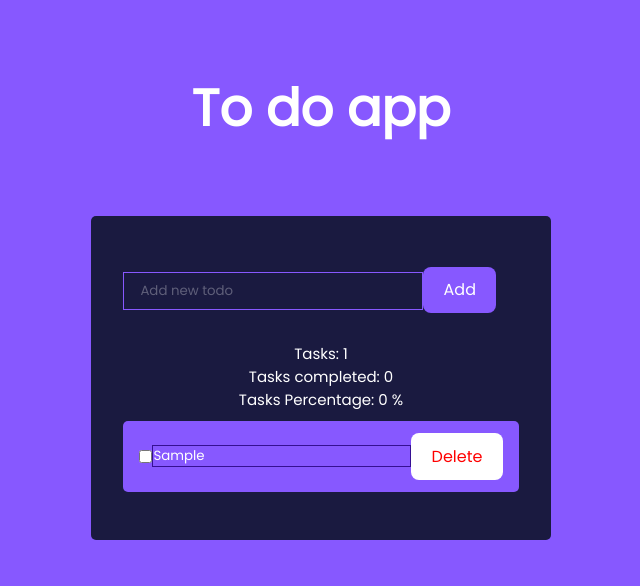
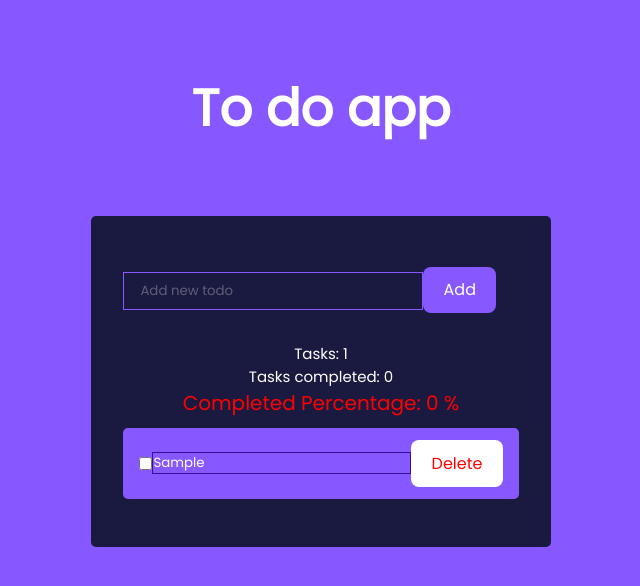
Before and after one commit to Mast8/react-todo, a React (Vite) app: page / in a window 1280 px wide. Both pictures are taken after typing "Sample" into the empty fields and a click on the button "Add". Shown: the top 586 px of the page, without its empty margins (319-959 px from the left). Built offline with nearby package versions, Linux system fonts and the light colour scheme.

Commit message:
percentage color

```diff
--- a/package.json
+++ b/package.json
@@ -1,9 +1,12 @@
 {
   "name": "-react-todo",
+  "homepage": "https://mast8.github.io/react-todo",
   "private": true,
   "version": "0.0.0",
   "type": "module",
   "scripts": {
+    "predeploy" : "npm run build",
+    "deploy" : "gh-pages -d dist",
     "dev": "vite",
     "build": "vite build",
     "lint": "eslint . --ext js,jsx --report-unused-disable-directives --max-warnings 0",
@@ -21,6 +24,7 @@
     "eslint-plugin-react": "^7.34.1",
     "eslint-plugin-react-hooks": "^4.6.0",
     "eslint-plugin-react-refresh": "^0.4.6",
+    "gh-pages": "^6.1.1",
     "vite": "^5.2.0"
   }
 }
--- a/src/App.css
+++ b/src/App.css
@@ -18,16 +18,17 @@ body {
   text-align: center;
 }
 
+ul {
+  color: white;
+}
+
 h1 {
-
   color: #fff;
   padding-top: 5rem;
   margin-bottom: 0.5rem;
-
   text-align: center;
-
-    font-size: 3.2em;
-    line-height: 1.1;
+  font-size: 3.2em;
+  line-height: 1.1;
 
 }
 
@@ -39,6 +40,16 @@ h1 {
   margin: auto;
   color: red;
   margin-bottom: 0.5rem;
+}
+
+.bad {
+  font-size: 20px;
+  color: red;
+}
+
+.good {
+  font-size: 20px;
+  color: green;
 }
 
 .totalTodos {
--- a/src/App.jsx
+++ b/src/App.jsx
@@ -61,6 +61,12 @@ export default function App() {
     })
   }
   var Percentage = Math.round(countCompleted/countTodos*100) ;
+  let classnamePer ;
+
+  if(Percentage > 50 )
+     classnamePer = "good" ;
+  else  classnamePer = "bad";
+
   return (
     <>
       <h1> To do app</h1>
@@ -70,7 +76,7 @@ export default function App() {
       <div className="totalTodos"> Tasks: {countTodos}
         <div>   Tasks completed: {countCompleted}
         </div>
-        <div>   Tasks Percentage: {Percentage} %
+        <div className={classnamePer}>   Completed Percentage: {Percentage} %
         </div>
       </div>  }
 
--- a/src/Components/TodoItem.jsx
+++ b/src/Components/TodoItem.jsx
@@ -7,7 +7,6 @@ export function TodoItem({ completed, id, title, toggleTodo, deleteTodo,editTodo
           checked={completed}
           onChange={e => toggleTodo(id, e.target.checked)}
       />
-     {/*  <div className={`${completed ? "completed" : "incompleted"}`} >  */}
 
       <input
             className={`${completed ? "completed" : "incompleted"}`}
@@ -18,9 +17,6 @@ export function TodoItem({ completed, id, title, toggleTodo, deleteTodo,editTodo
             onChange={e => editTodo(id, e.target.value)}
       />
 
-
-      {/* </div> */}
-
       <button onClick={() => deleteTodo(id)} className="btn btn-danger">
         Delete
       </button>
--- a/src/Components/TodoStats.jsx
+++ b/src/Components/TodoStats.jsx
@@ -7,19 +7,15 @@ export function TodoStats({ completed, id, title, toggleTodo, deleteTodo,editTod
             checked={completed}
             onChange={e => toggleTodo(id, e.target.checked)}
         />
-       {/*  <div className={`${completed ? "completed" : "incompleted"}`} >  */}
+
 
         <input
               className={`${completed ? "completed" : "incompleted"}`}
               type="text"
               value={title}
-
               id="item"
               onChange={e => editTodo(id, e.target.value)}
         />
-
-
-        {/* </div> */}
 
         <button onClick={() => deleteTodo(id)} className="btn btn-danger">
           Delete
--- a/vite.config.js
+++ b/vite.config.js
@@ -4,4 +4,5 @@ import react from '@vitejs/plugin-react-swc'
 // https://vitejs.dev/config/
 export default defineConfig({
   plugins: [react()],
+  base: "react-todo"
 })
```
Also changed, not shown: 1 other file (tests, documents, lock files or other folders). Lines whose indentation alone changed are shown as unchanged.
